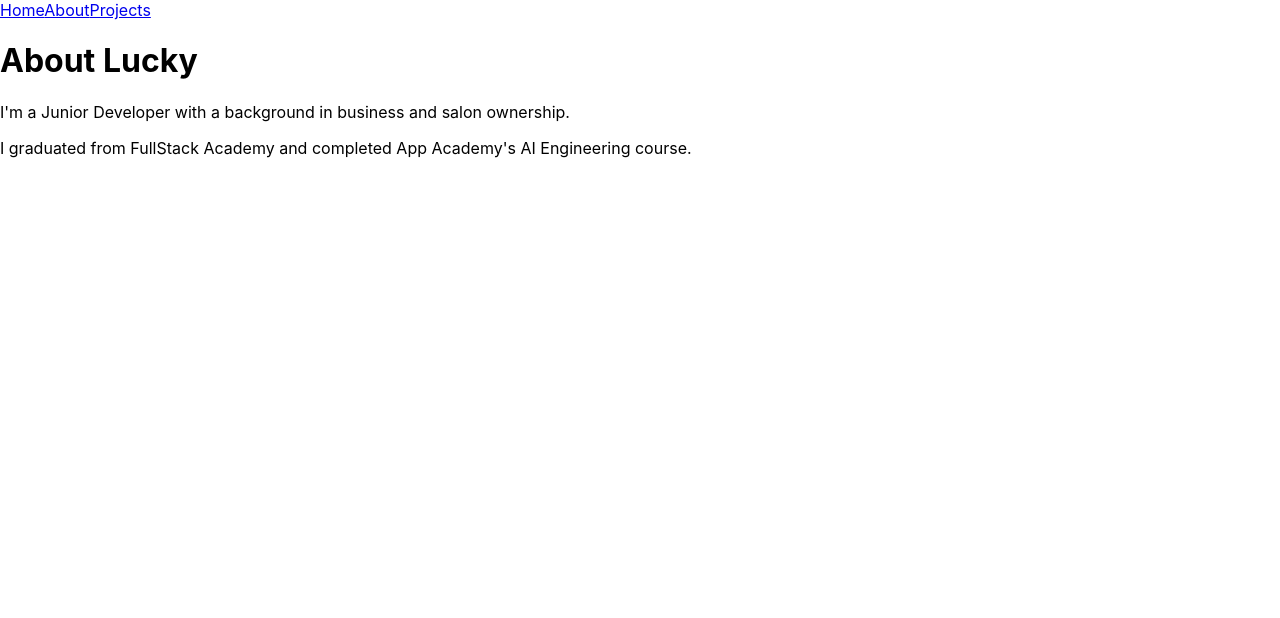
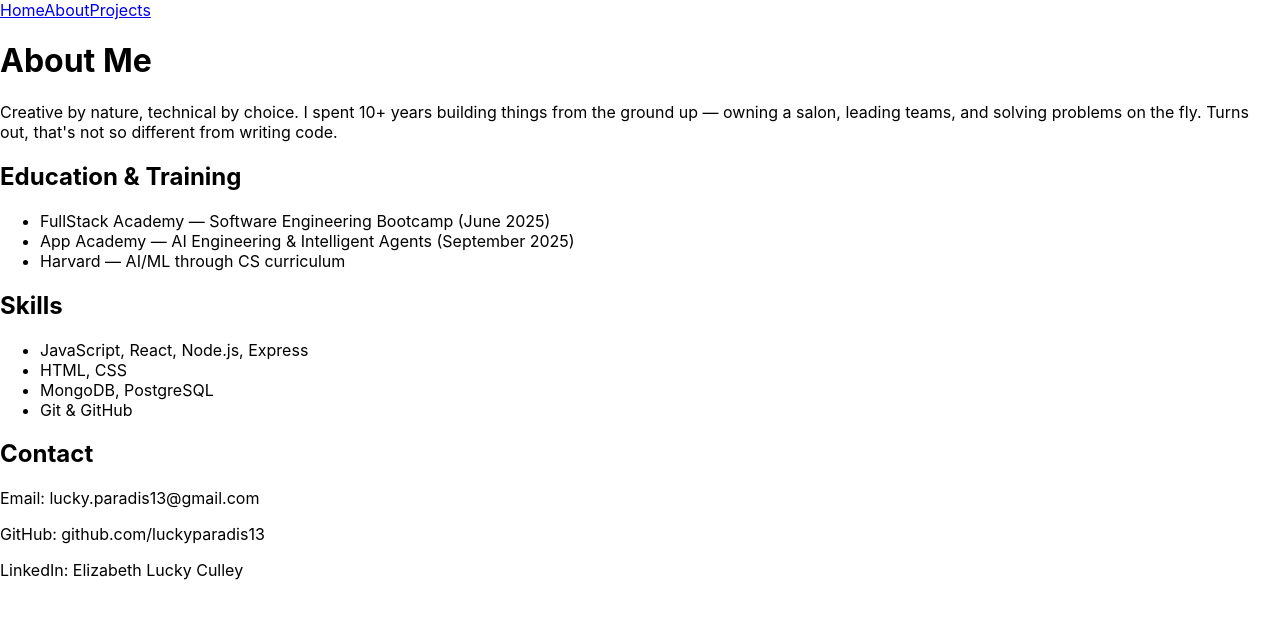
Before and after one commit to luckyparadis13/react-counter-app, a React (Create React App) app: page /about in a window 1280 px wide. Shown: the top 618 px of the page. Built offline with nearby package versions, Linux system fonts and the light colour scheme.

Commit message:
Built portfolio site with Home, Projects and About pages

```diff
--- a/src/pages/About.js
+++ b/src/pages/About.js
@@ -1,19 +1,32 @@
-import { useContext } from "react";
-import UserContext from "../UserContext";
-
 function About() {
-  const user = useContext(UserContext);
-
   return (
     <div>
-      <h1>About {user.name}</h1>
+      <h1>About Me</h1>
       <p>
-        I'm a {user.role} with a background in business and salon ownership.
+        Creative by nature, technical by choice. I spent 10+ years building
+        things from the ground up — owning a salon, leading teams, and solving
+        problems on the fly. Turns out, that's not so different from writing
+        code.
       </p>
-      <p>
-        I graduated from FullStack Academy and completed App Academy's AI
-        Engineering course.
-      </p>
+      <h2>Education & Training</h2>
+      <ul>
+        <li>FullStack Academy — Software Engineering Bootcamp (June 2025)</li>
+        <li>
+          App Academy — AI Engineering & Intelligent Agents (September 2025)
+        </li>
+        <li>Harvard — AI/ML through CS curriculum</li>
+      </ul>
+      <h2>Skills</h2>
+      <ul>
+        <li>JavaScript, React, Node.js, Express</li>
+        <li>HTML, CSS</li>
+        <li>MongoDB, PostgreSQL</li>
+        <li>Git & GitHub</li>
+      </ul>
+      <h2>Contact</h2>
+      <p>Email: lucky.paradis13@gmail.com</p>
+      <p>GitHub: github.com/luckyparadis13</p>
+      <p>LinkedIn: Elizabeth Lucky Culley</p>
     </div>
   );
 }
--- a/src/pages/Home.js
+++ b/src/pages/Home.js
@@ -1,13 +1,21 @@
-import { useContext } from "react";
-import UserContext from "../UserContext";
-
 function Home() {
-  const user = useContext(UserContext);
-
   return (
     <div>
-      <h1>Welcome, {user.name}!</h1>
-      <p>{user.role} based in San Francisco.</p>
+      <h1>Elizabeth "Lucky" Culley</h1>
+      <h2>Junior Web Developer</h2>
+      <p>
+        Based in San Francisco, CA. Passionate about building clean,
+        user-focused web applications. Graduate of FullStack Academy and App
+        Academy's AI Engineering course.
+      </p>
+      <h3>What I Build With:</h3>
+      <ul>
+        <li>JavaScript</li>
+        <li>React</li>
+        <li>Node.js</li>
+        <li>HTML & CSS</li>
+        <li>Git & GitHub</li>
+      </ul>
     </div>
   );
 }
--- a/src/pages/Projects.js
+++ b/src/pages/Projects.js
@@ -1,13 +1,48 @@
 function Projects() {
+  const projects = [
+    {
+      name: "To-Do List App",
+      description:
+        "A fully functional to-do list with add, delete, and validation features.",
+      tech: "HTML, CSS, JavaScript",
+      link: "https://github.com/luckyparadis13/todo-app",
+    },
+    {
+      name: "Quiz App",
+      description:
+        "An interactive quiz app with score tracking and multiple choice questions.",
+      tech: "HTML, CSS, JavaScript",
+      link: "https://github.com/luckyparadis13/quiz-app",
+    },
+    {
+      name: "Weather App",
+      description:
+        "A real-time weather app that fetches live data from the OpenWeather API.",
+      tech: "React, API, CSS",
+      link: "https://github.com/luckyparadis13/weather-app",
+    },
+    {
+      name: "React Counter",
+      description:
+        "A React counter app built with useState hook and conditional rendering.",
+      tech: "React, JavaScript",
+      link: "https://github.com/luckyparadis13/react-counter-app",
+    },
+  ];
+
   return (
     <div>
       <h1>My Projects</h1>
-      <ul>
-        <li>To-Do List App</li>
-        <li>Quiz App</li>
-        <li>Weather App</li>
-        <li>React Counter</li>
-      </ul>
+      {projects.map((project, index) => (
+        <div key={index}>
+          <h2>{project.name}</h2>
+          <p>{project.description}</p>
+          <p>Tech: {project.tech}</p>
+          <a href={project.link} target="_blank" rel="noopener noreferrer">
+            View on GitHub
+          </a>
+        </div>
+      ))}
     </div>
   );
 }
```
